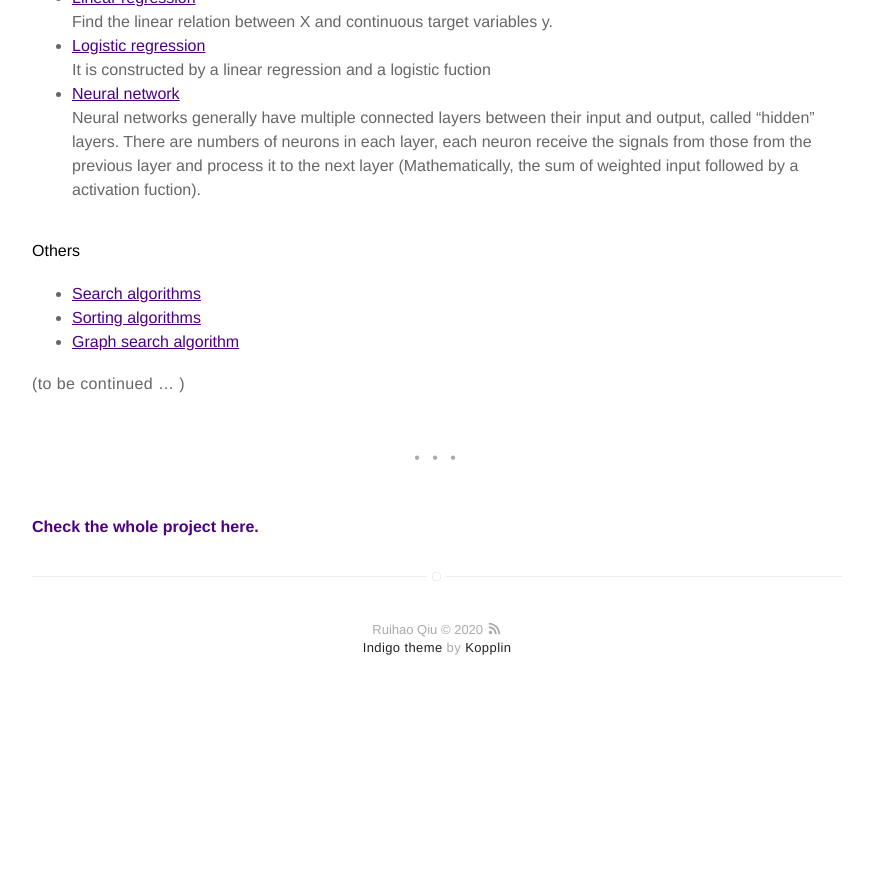
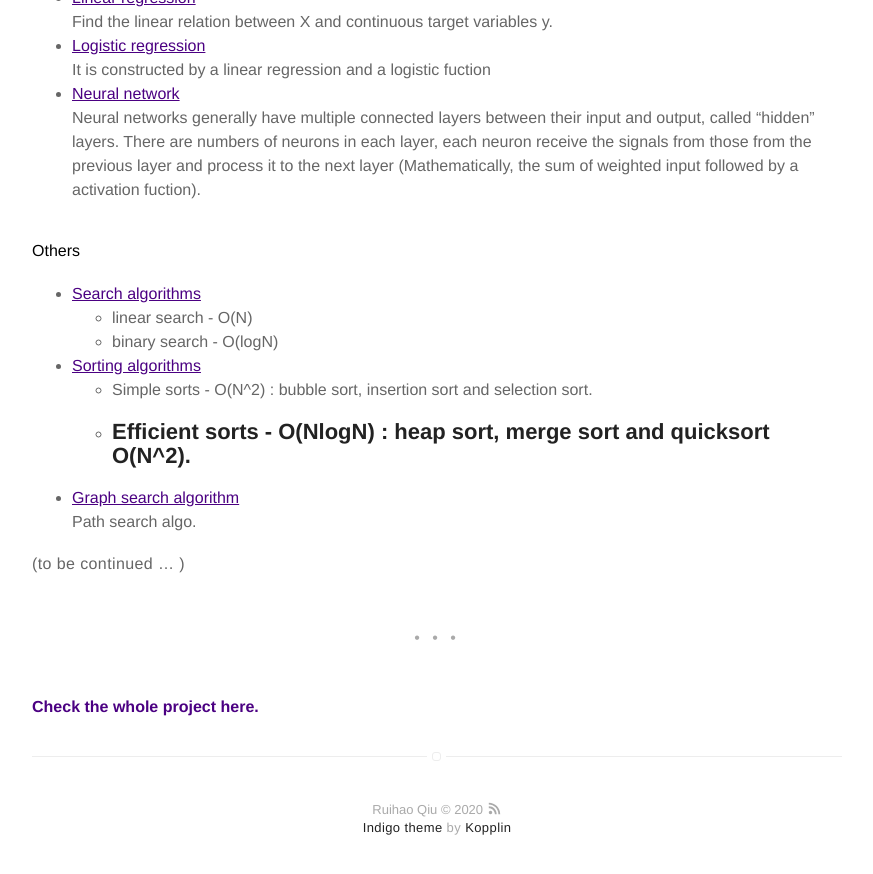
Before and after one commit to RuihaoQiu/RuihaoQiu.github.io, a Jekyll site: the page built from _posts/2019-01-20-implement-algorithms-from-scratch.markdown, in a window 1280 px wide and 900 px high, scrolled down 878 px. Shown: the top 874 px of the window, without its empty margins (203-1076 px from the left). Built offline with Jekyll 4.4.1, drawn with Linux system fonts in a browser that asks for light colours; before the commit the page ends 1597 px from its top, so only the background shows below that.

Commit message:
complete algo

```diff
--- a/_posts/2019-01-20-implement-algorithms-from-scratch.markdown
+++ b/_posts/2019-01-20-implement-algorithms-from-scratch.markdown
@@ -41,8 +41,14 @@ Neural networks generally have multiple connected layers between their input and
 
 #### **Others**
 - [Search algorithms](https://github.com/RuihaoQiu/Algorithms/blob/master/Searching.ipynb)
+  - linear search - O(N)
+  - binary search - O(logN)
 - [Sorting algorithms](https://github.com/RuihaoQiu/Algorithms/blob/master/Sorting.ipynb)
+  - Simple sorts - O(N^2) : bubble sort, insertion sort and selection sort.
+  - Efficient sorts - O(NlogN) : heap sort, merge sort and quicksort O(N^2).
+  -
 - [Graph search algorithm](https://github.com/RuihaoQiu/Algorithms/blob/master/GraphSearchAlgorithm.ipynb)
+Path search algo.
 
 (to be continued … )
 
```
